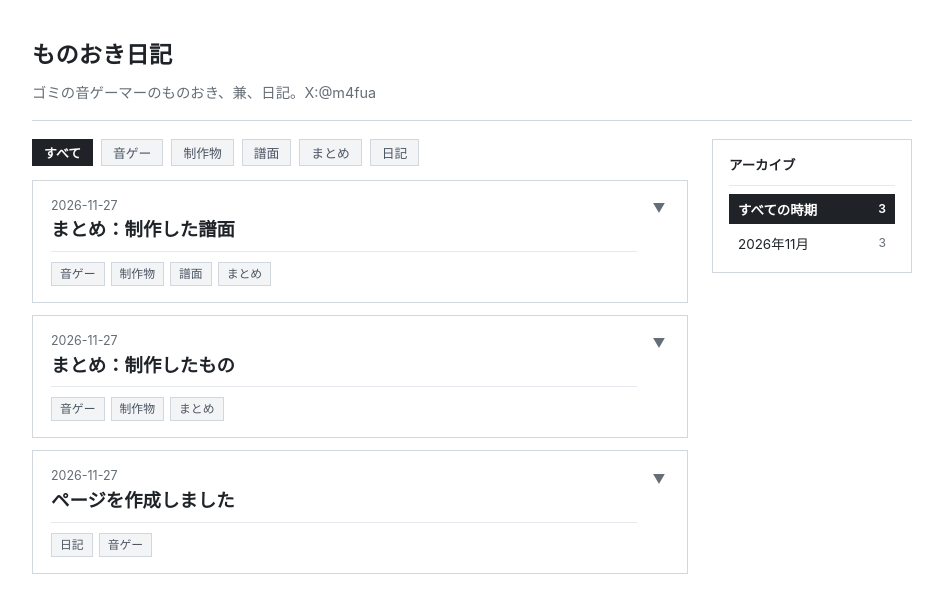
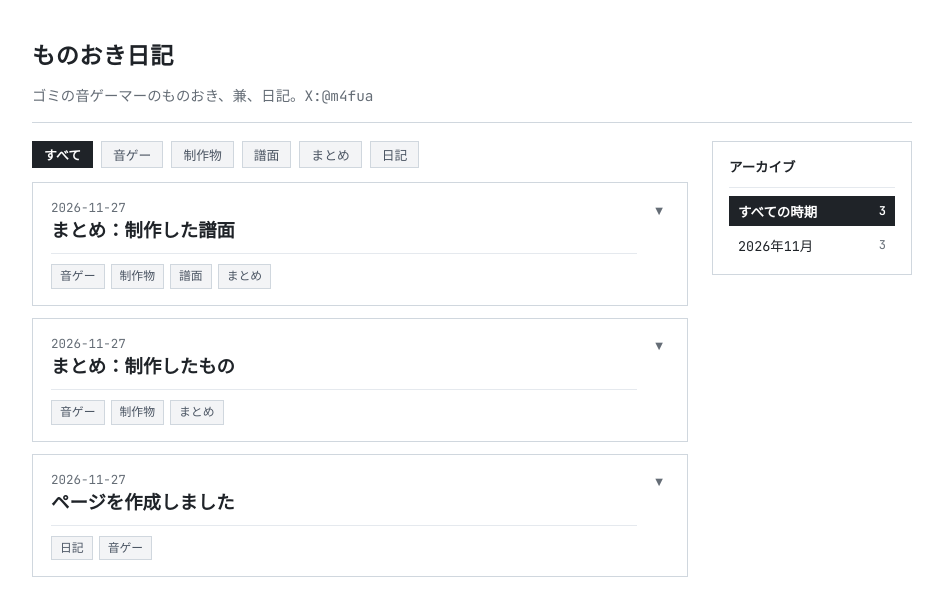
Before and after one commit to 4fua/documents, a plain HTML site: page index.html in a window 1280 px wide. Shown: the whole page, without its empty margins (168-1111 px from the left). Drawn offline with Linux system fonts and the light colour scheme.

Commit message:
Add files via upload

```diff
--- a/style.css
+++ b/style.css
@@ -1,3 +1,5 @@
+@import url('https://fonts.googleapis.com/css2?family=JetBrains+Mono:ital,wght@0,400;0,600;0,700;1,400&family=Shippori+Mincho:wght@400;600;700&display=swap');
+
 :root {
   --bg: #ffffff;
   --card-bg: #ffffff;
@@ -11,6 +13,9 @@
   --tag-text: #4b5563;
   --tag-active-bg: #1f2328;
   --tag-active-text: #ffffff;
+  --font-main: "JetBrains Mono", "Shippori Mincho", "Hiragino Mincho ProN",
+    "Yu Mincho", "YuMincho", Georgia, serif;
+  --font-code: "JetBrains Mono", "Shippori Mincho", monospace;
 }
 
 @media (prefers-color-scheme: dark) {
@@ -34,11 +39,10 @@
 
 body {
   margin: 0;
-  font-family: -apple-system, BlinkMacSystemFont, "Segoe UI", "Hiragino Sans",
-    "Hiragino Kaku Gothic ProN", Meiryo, sans-serif;
+  font-family: var(--font-main);
   background: var(--bg);
   color: var(--text);
-  line-height: 1.7;
+  line-height: 1.75;
 }
 
 .container {
@@ -58,7 +62,7 @@ body {
   margin: 0;
   font-size: 1.45rem;
   font-weight: 700;
-  letter-spacing: 0.01em;
+  letter-spacing: 0.02em;
 }
 
 .site-intro {
@@ -364,6 +368,7 @@ body {
 }
 
 .doc-content pre {
+  font-family: var(--font-code);
   background: var(--code-bg);
   padding: 12px 14px;
   border-radius: 0;
@@ -372,6 +377,7 @@ body {
 }
 
 .doc-content code {
+  font-family: var(--font-code);
   background: var(--code-bg);
   padding: 2px 5px;
   border-radius: 0;
```
